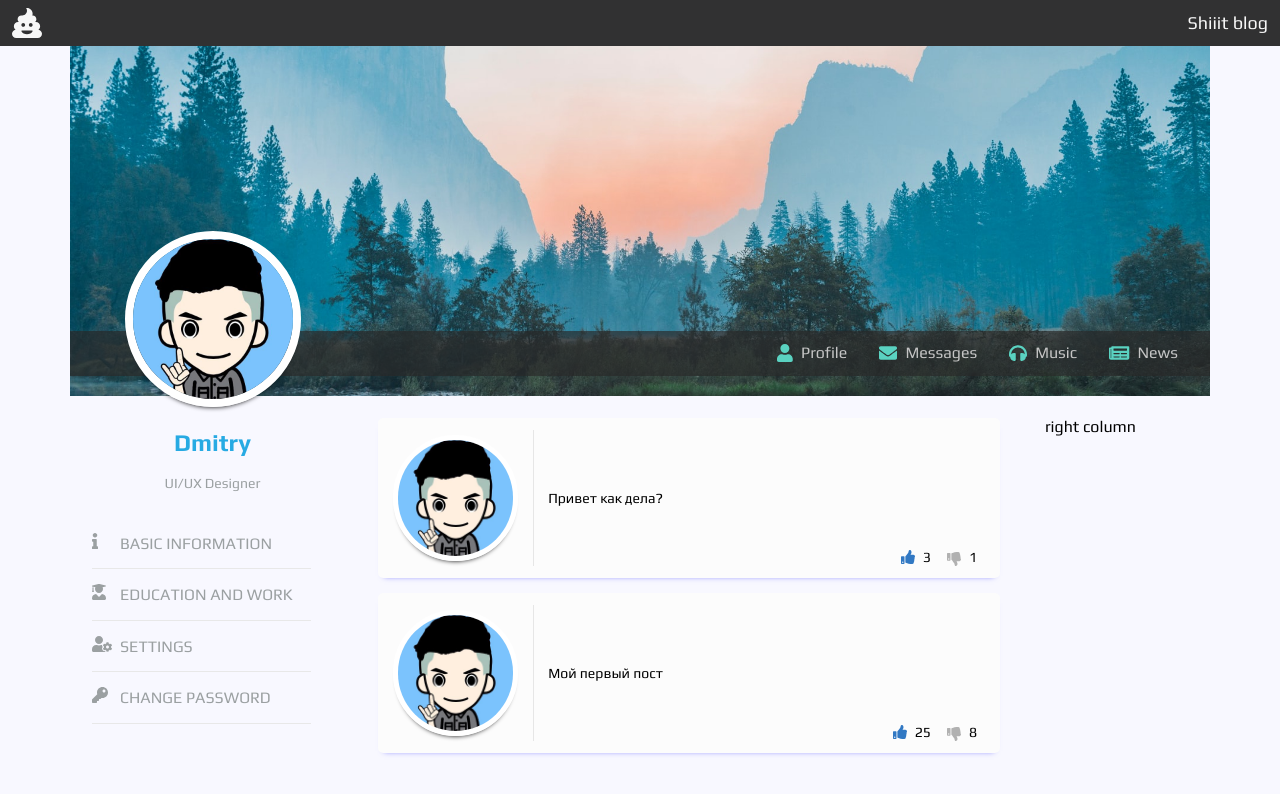
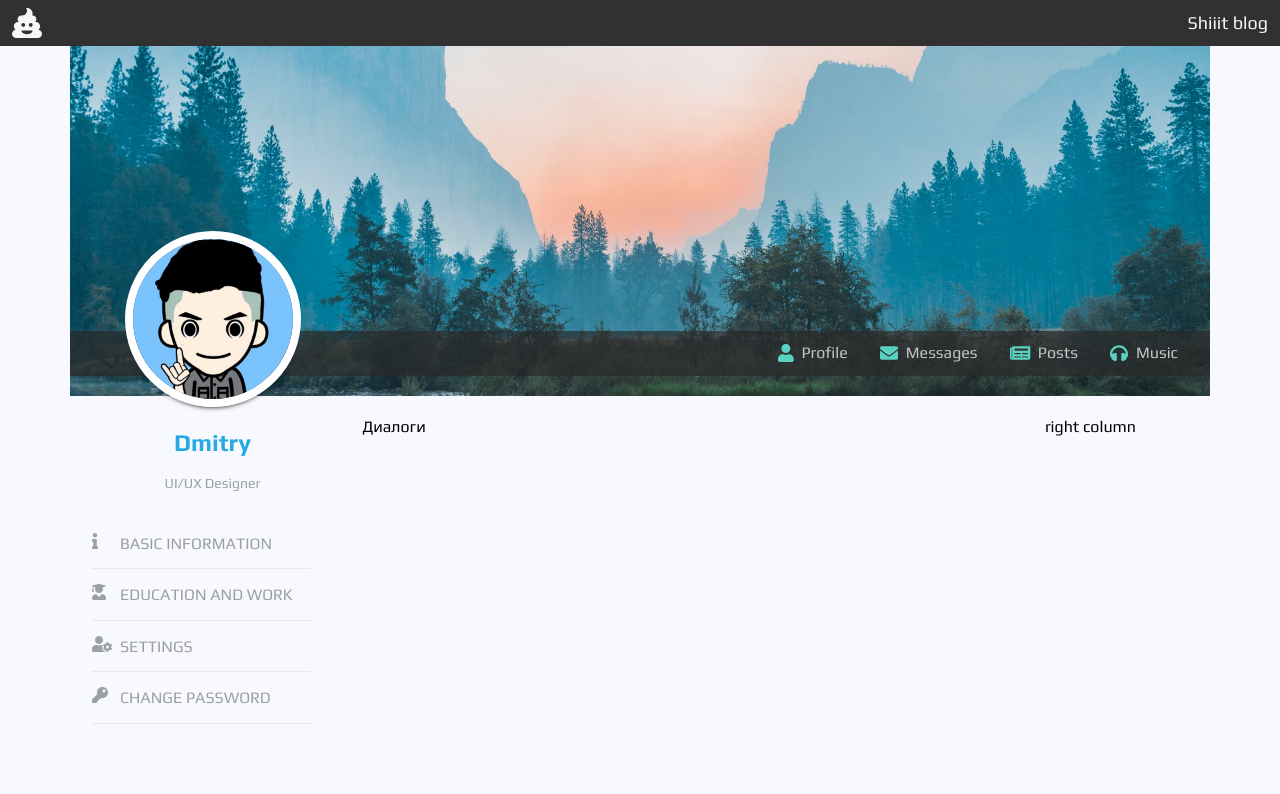
Before and after one commit to Ko2doo/react-lesson, a React (Create React App) app: page /dialogs in a window 1280 px wide. Shown: the top 794 px of the page. Built offline with nearby package versions, Linux system fonts and the light colour scheme.

Commit message:
UPD-21.08.2020-15:13 => добавлен пакет: react-router-dom, настроены роуты некоторых страниц

```diff
--- a/package.json
+++ b/package.json
@@ -15,7 +15,8 @@
     "prop-types": "^15.7.2",
     "react": "^16.13.1",
     "react-dom": "^16.13.1",
-    "react-scripts": "3.4.1",
+    "react-router-dom": "^5.2.0",
+    "react-scripts": "^3.4.3",
     "styled-components": "^5.1.1"
   },
   "scripts": {
--- /dev/null
+++ b/src/component/dialogs/Dialogs.jsx
@@ -0,0 +1,19 @@
+import React from 'react';
+
+//import icon
+// import { FontAwesomeIcon } from '@fortawesome/react-fontawesome';
+
+//style's import
+import style from './Dialogs.module.scss';
+
+const Dialogs = (props) => {
+  return (
+    <React.Fragment>
+      <section className={style.members_dialog}>
+        Диалоги
+      </section>
+    </React.Fragment>
+  );
+}
+
+export default Dialogs;
--- /dev/null
+++ b/src/component/dialogs/Dialogs.module.scss
@@ -0,0 +1,9 @@
+// import global stylesheet
+@import '../scss/smart-grid';
+@import '../scss/base-color';
+@import '../scss/helpers';
+
+
+.members_dialog{
+  display: flex;
+}
--- a/src/component/navigation/ProfileNavbar.jsx
+++ b/src/component/navigation/ProfileNavbar.jsx
@@ -23,21 +23,21 @@ const ProfileNavbar = () => {
               </a>
             </li>
             <li className={classNames(style.navbar_li_item)}>
-              <a href="#/" className={style.navbar_link_item}>
+              <a href="/dialogs" className={style.navbar_link_item}>
               <span className={style.icon_default}><FontAwesomeIcon icon="envelope" /></span>
                 Messages
+              </a>
+            </li>
+            <li className={classNames(style.navbar_li_item)}>
+              <a href="/posts" className={style.navbar_link_item}>
+              <span className={style.icon_default}><FontAwesomeIcon icon="newspaper" /></span>
+                Posts
               </a>
             </li>
             <li className={classNames(style.navbar_li_item)}>
               <a href="#/" className={style.navbar_link_item}>
               <span className={style.icon_default}><FontAwesomeIcon icon="headphones" /></span>
                 Music
-              </a>
-            </li>
-            <li className={classNames(style.navbar_li_item)}>
-              <a href="#/" className={style.navbar_link_item}>
-              <span className={style.icon_default}><FontAwesomeIcon icon="newspaper" /></span>
-                News
               </a>
             </li>
           </ul>
--- a/src/component/posts/Post.jsx
+++ b/src/component/posts/Card.jsx
@@ -4,11 +4,11 @@ import React from 'react';
 import { FontAwesomeIcon } from '@fortawesome/react-fontawesome';
 
 //Style's import
-import style from './Post.module.scss';
+import style from './Card.module.scss';
 
 import userAvatar from '../details/img/avatar.jpg';
 
-const Post = (props) => {
+const Card = (props) => {
 
   // console.log(props.message);
 
@@ -44,4 +44,4 @@ const Post = (props) => {
   );
 }
 
-export default Post;
+export default Card;
--- /dev/null
+++ b/src/component/posts/Posts.jsx
@@ -0,0 +1,16 @@
+import React from 'react';
+
+import Card from './Card';
+
+const Posts = (props) => {
+  return (
+    <React.Fragment>
+      <section>
+        <Card message='Привет как дела?' likedCount="3" dislikedCount="1" />
+        <Card message='Мой первый пост' likedCount="25" dislikedCount="8" />
+      </section>
+    </React.Fragment>
+  );
+}
+
+export default Posts;
--- a/src/component/profile-construct/ProfileConstruct.jsx
+++ b/src/component/profile-construct/ProfileConstruct.jsx
@@ -1,7 +1,10 @@
 import React from 'react';
 
 import Sidebar from '../navigation/Sidebar';
-import Post from '../posts/Post';
+import Posts from '../posts/Posts';
+import Dialogs from '../dialogs/Dialogs';
+
+import {Route, BrowserRouter} from 'react-router-dom';
 
 //import icon
 // import { FontAwesomeIcon } from '@fortawesome/react-fontawesome';
@@ -11,6 +14,7 @@ import style from './ProfileConstruct.module.scss';
 
 const ProfileConstruct = () => {
   return (
+    <BrowserRouter>
       <React.Fragment>
         <section className={style.section_wrapper}>
           <div className={style.settings_sidebar}>
@@ -18,8 +22,8 @@ const ProfileConstruct = () => {
           </div>
 
           <div className={style.content_page}>
-          <Post message='Привет как дела?' likedCount="3" dislikedCount="1" />
-          <Post message='Мой первый пост' likedCount="25" dislikedCount="8" />
+            <Route path="/dialogs" component={Dialogs} />
+            <Route path="/posts" component={Posts} />
           </div>
 
           <div className={style.statusbar_sidebar}>
@@ -27,6 +31,7 @@ const ProfileConstruct = () => {
           </div>
         </section>
       </React.Fragment>
+    </BrowserRouter>
   );
 }
 
```
Also changed, not shown: src/component/posts/Card.module.scss (renamed from src/component/posts/Post.module.scss), 1 other file (tests, documents, lock files or other folders). Lines whose indentation alone changed are shown as unchanged.
